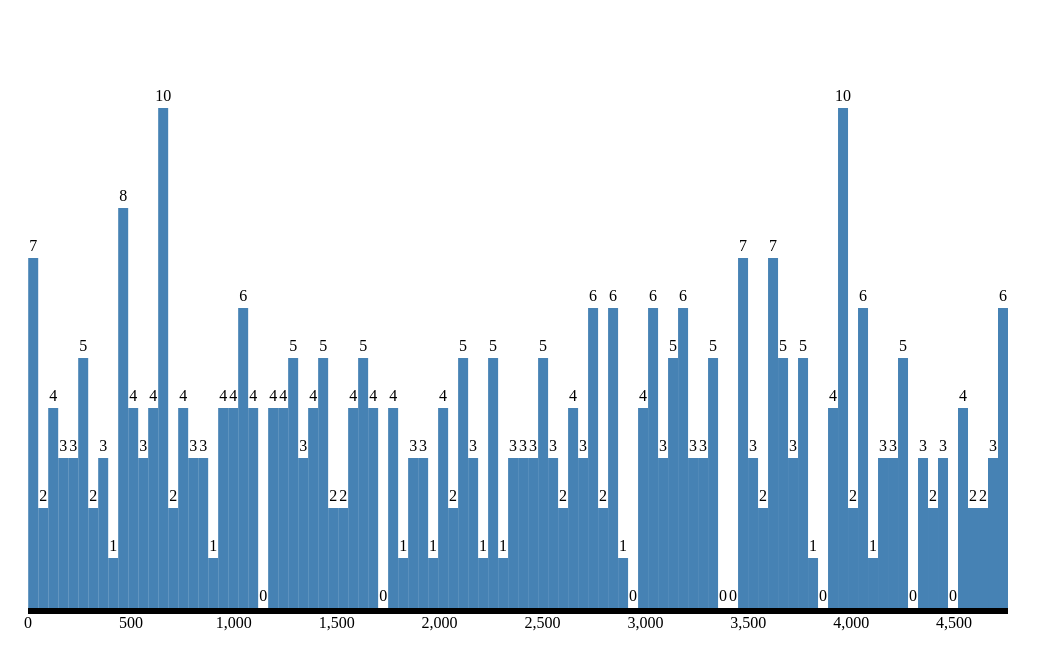
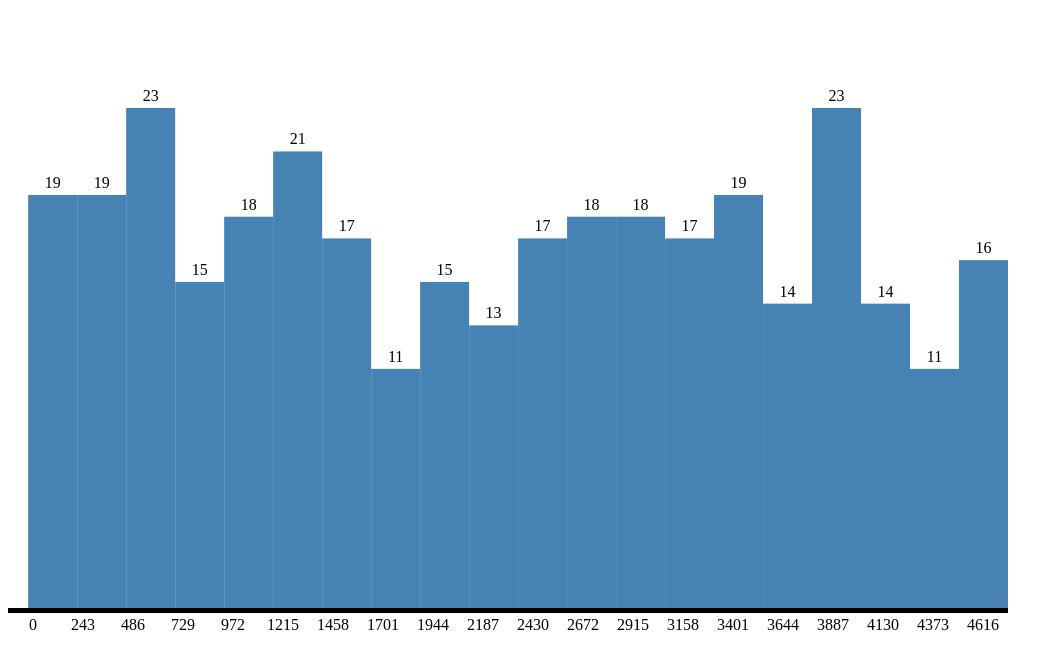
Before and after one commit to schen384/infoVis, a plain HTML site: page csv.html in a window 1280 px wide. Shown: the whole page, without its empty margins (0-1063 px from the left). Drawn offline with nearby package versions, Linux system fonts and the light colour scheme.

Commit message:
some changes,x-axis represents id

```diff
--- a/csv.html
+++ b/csv.html
@@ -31,7 +31,7 @@
 			})
 
 			var histogram = d3.layout.histogram()
-				.bins(100)
+				.bins(20)
 				(map)
 
 			var y = d3.scale.linear()
@@ -40,11 +40,22 @@
 
 			var x = d3.scale.linear()
 				.domain([0,d3.max(map)])
-				.range([0,width])
+				.range([0,width-20]);
+			console.log(d3.max(map));
+
+			// var axisScale = d3.scale.linear()
+   //                       // .domain([0,d3.max(map)])
+   //                       .range([0,width]);
+			var axisScale = d3.scale.ordinal()
+			    .domain(d3.range(20))
+			    .rangeRoundBands([0, width]);
 
 			var xAxis = d3.svg.axis()
-				.scale(x)
-				.orient("bottom");
+				.scale(axisScale)
+				.orient("bottom")
+				.tickSize(5)
+				.tickPadding(6)
+				.tickFormat(function(d) { return Math.round(d*(4859/20)); });
 
 
 			var canvas = d3.select('body').append('svg')
@@ -54,7 +65,7 @@
 						.attr("transform",'translate(20,0)');
 
 			var group = canvas.append('g')
-				.attr("transform",'translate(0,' + height + ")")
+				.attr("transform",'translate(-20,' + height + ")")
 				.call(xAxis);
 
 
```
